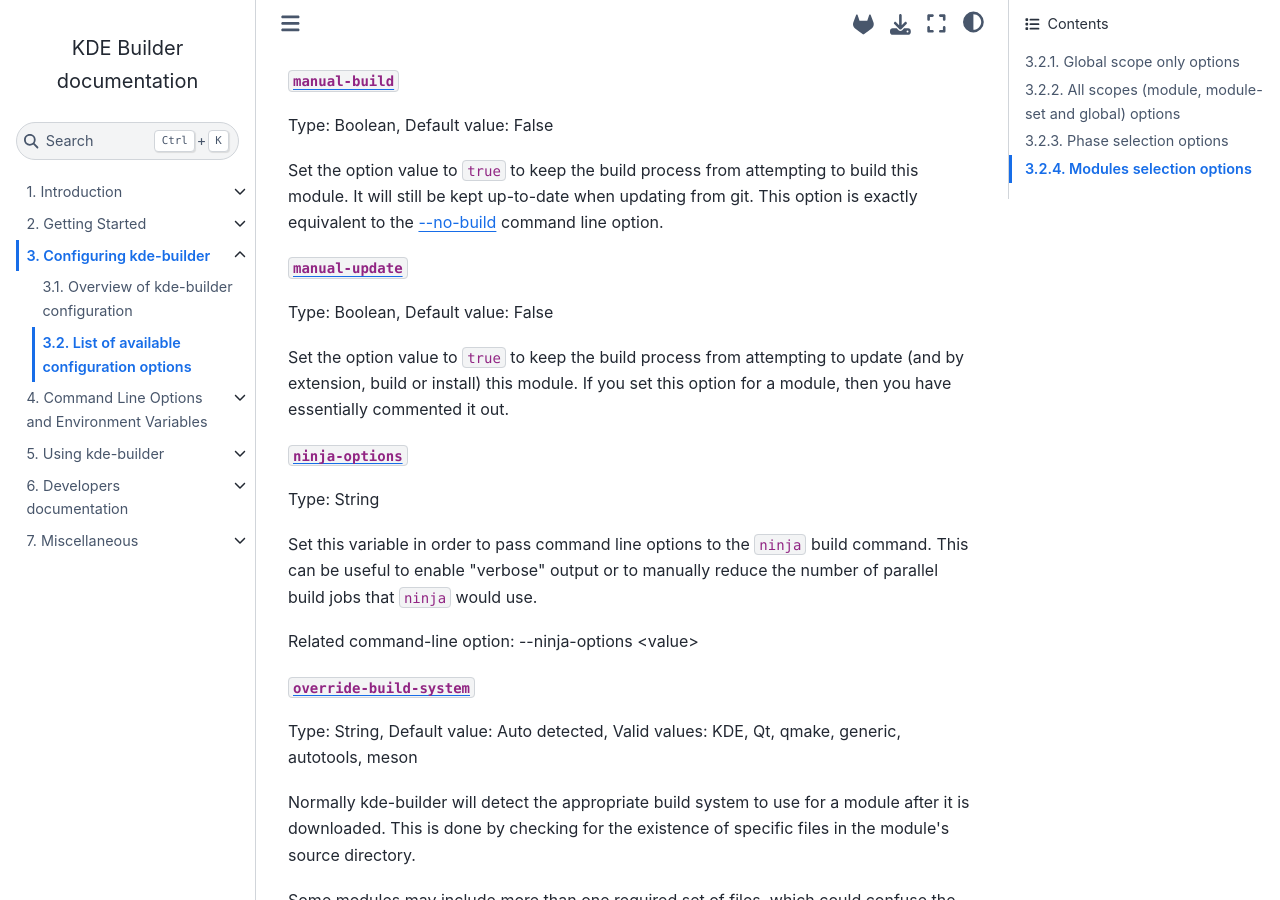
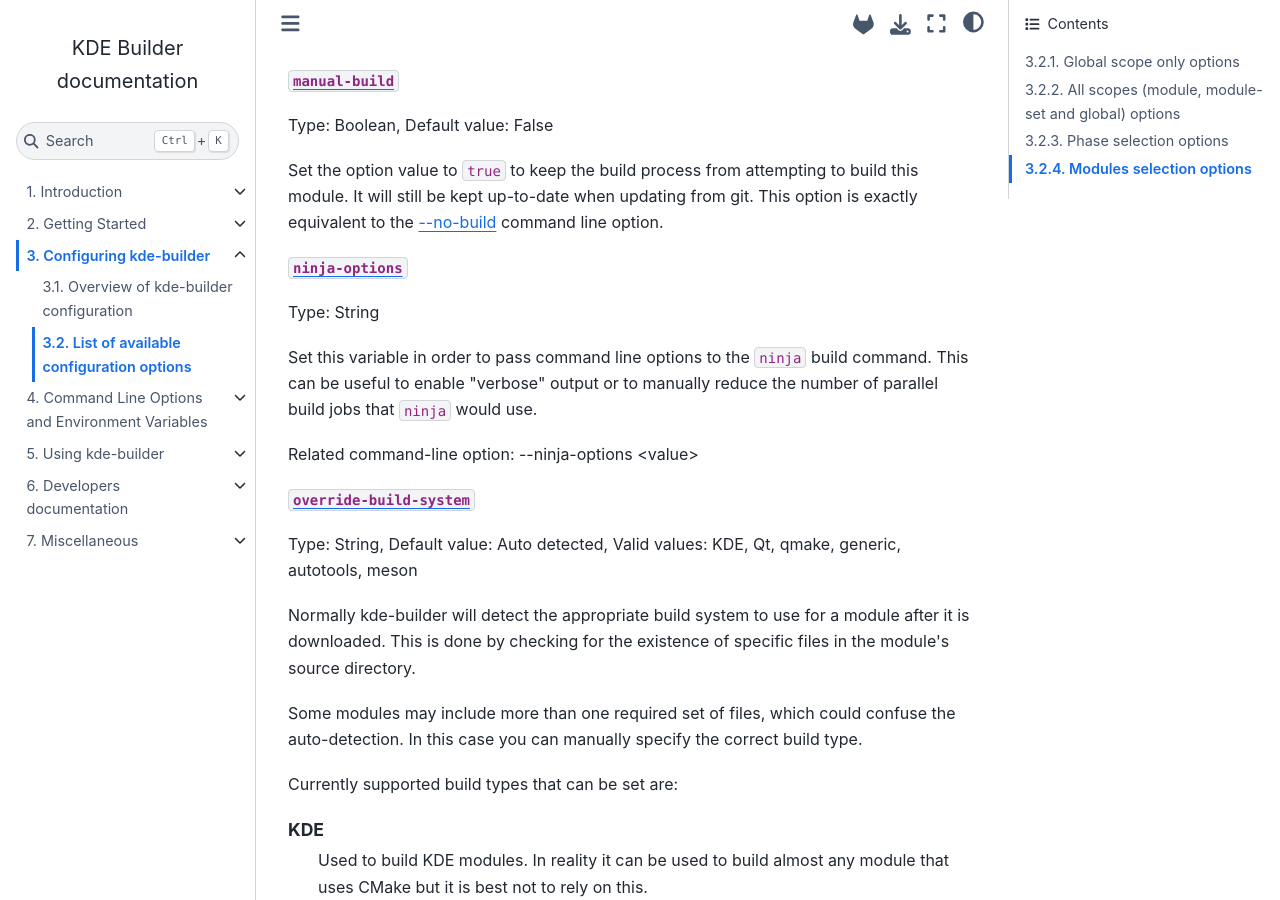
Before and after one commit to KDE/kde-builder, a Sphinx documentation site: the page built from doc/kdesrc-buildrc/conf-options-table.md, in a window 1280 px wide and 900 px high, scrolled down 15992 px. Built offline with Sphinx 7.4.7 and the Sphinx Book theme 1.1.4, drawn with Linux system fonts in a browser that asks for light colours.

Commit message:
refactor: Remove unneeded manual-update option
It only was used when no command line selectors were used.
And it simply duplicated --no-src option.
Also, no-src option already filters out the update phase.

```diff
--- a/doc/kdesrc-buildrc/conf-options-table.md
+++ b/doc/kdesrc-buildrc/conf-options-table.md
@@ -743,16 +743,6 @@
 when updating from git. This option is exactly equivalent to the [--no-build](#cmdline-no-build) command line
 option.
 
-(conf-manual-update)=
-[`manual-update`](conf-manual-update)
-
-Type: Boolean, Default value: False
-
-Set the option value to `true` to keep the build process
-from attempting to update (and by extension, build or install) this
-module. If you set this option for a module, then you have essentially
-commented it out.
-
 (conf-ninja-options)=
 [`ninja-options`](conf-ninja-options)
 
```
Also changed, not shown: 2 other files.
